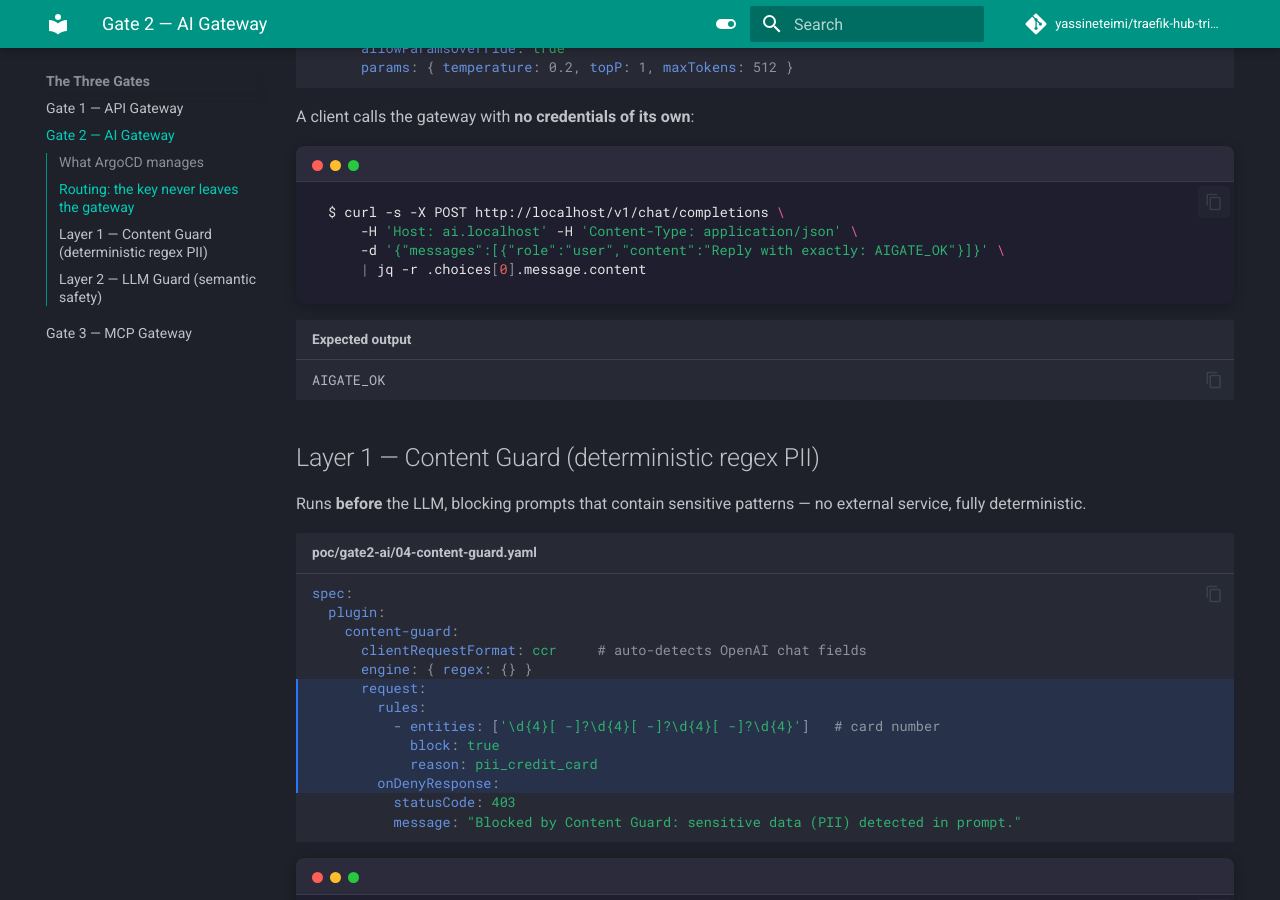
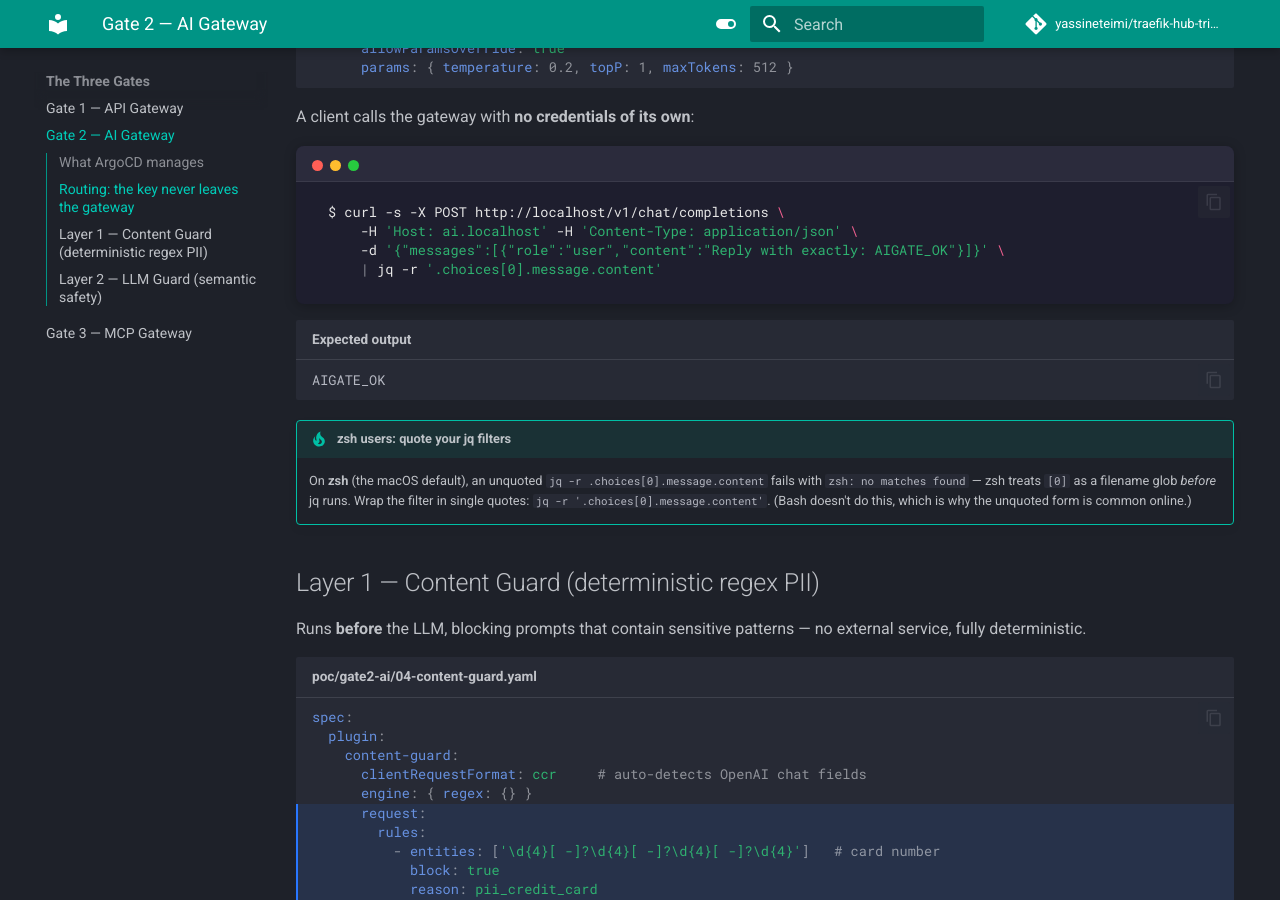
Before and after one commit to yassineteimi/traefik-hub-triple-gate, an MkDocs documentation site: the page built from docs/gates/ai-gateway.md, in a window 1280 px wide and 900 px high, scrolled down 1429 px. Built offline with MkDocs 1.6.1 and Material for MkDocs 9.7.7, drawn with Linux system fonts in a browser that asks for light colours; comment, search, counter and statistics services are not loaded; some of the changed text lies outside the part shown.

Commit message:
docs: quote jq filters (zsh globs [0] in unquoted filters) + add zsh tip

````diff
--- a/docs/gates/ai-gateway.md
+++ b/docs/gates/ai-gateway.md
@@ -51,11 +51,14 @@ A client calls the gateway with **no credentials of its own**:
 $ curl -s -X POST http://localhost/v1/chat/completions \
     -H 'Host: ai.localhost' -H 'Content-Type: application/json' \
     -d '{"messages":[{"role":"user","content":"Reply with exactly: AIGATE_OK"}]}' \
-    | jq -r .choices[0].message.content
+    | jq -r '.choices[0].message.content'
 ```
 ```text title="Expected output"
 AIGATE_OK
 ```
+
+!!! tip "zsh users: quote your jq filters"
+    On **zsh** (the macOS default), an unquoted `jq -r .choices[0].message.content` fails with `zsh: no matches found` — zsh treats `[0]` as a filename glob *before* jq runs. Wrap the filter in single quotes: `jq -r '.choices[0].message.content'`. (Bash doesn't do this, which is why the unquoted form is common online.)
 
 ## Layer 1 — Content Guard (deterministic regex PII)
 
@@ -113,7 +116,7 @@ $ # benign → 200
 $ curl -s -X POST http://localhost/v1/chat/completions -H 'Host: ai.localhost' \
     -H 'Content-Type: application/json' \
     -d '{"messages":[{"role":"user","content":"What is the capital of France?"}]}' \
-    | jq -r .choices[0].message.content
+    | jq -r '.choices[0].message.content'
 $ # harmful (no PII pattern) → 403, blocked by the safety model
 $ curl -s -o /dev/null -w '%{http_code}\n' -X POST http://localhost/v1/chat/completions \
     -H 'Host: ai.localhost' -H 'Content-Type: application/json' \
````
Also changed, not shown: docs/prerequisites.md (+2 -2 lines).
